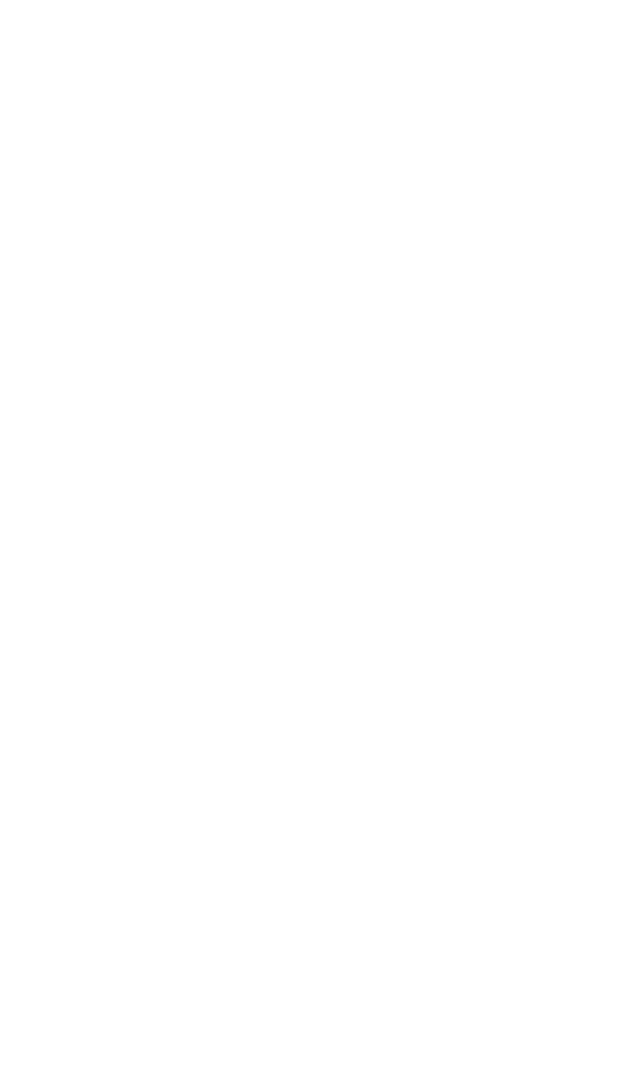
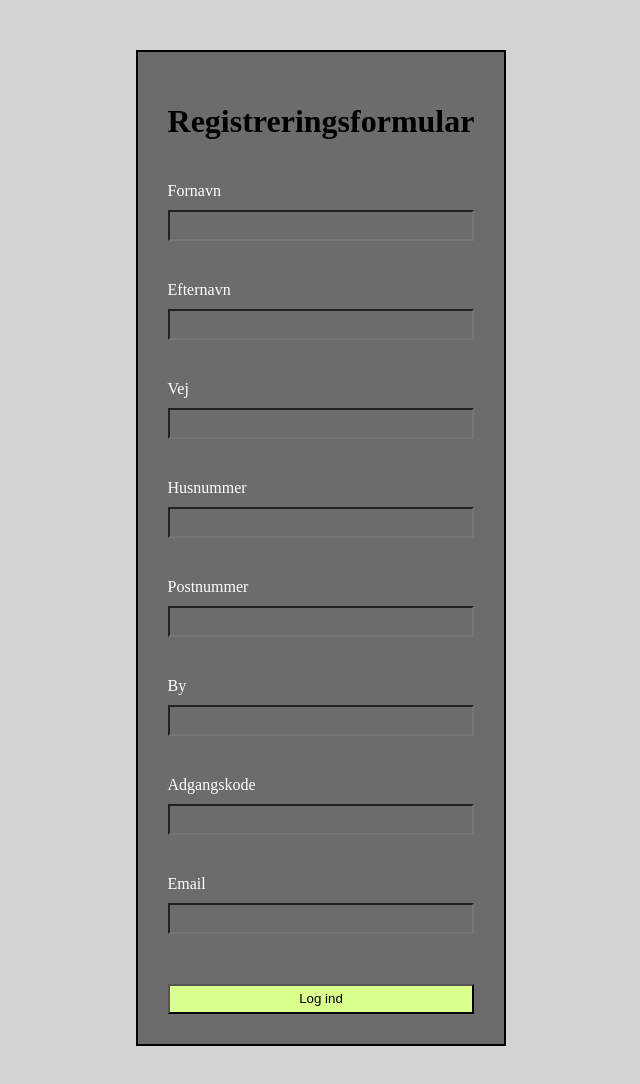
Before and after one commit to RonFrontWeb/Register-form-validation, a plain HTML site: page index.html in a window 1280 px wide. Shown: the whole page, without its empty margins (319-959 px from the left). Before the commit the page ends 800 px from the top, so only its background shows below. Drawn offline with Linux system fonts and the light colour scheme.

Commit message:
First vs

```diff
--- a/css/layout.css
+++ b/css/layout.css
@@ -0,0 +1,44 @@
+body {
+    background-color: lightgray;
+}
+
+.form__container {
+    display: flex;
+    justify-content: center;
+    align-content: center;
+    margin: 50px 0 50px 0;
+}
+
+form {
+    display: flex;
+    flex-direction: column;
+    border: 2px solid black;
+    background-color: rgb(108, 108, 108);
+    padding: 30px;
+}
+
+.inputGroup {
+    display: flex;
+    flex-direction: column;
+}
+
+.statusMessage {
+    height: 20px;
+}
+
+label {
+    color: white;
+    margin: 20px 0 0 0;
+}
+
+input {
+    background-color: rgb(108, 108, 108);
+    height: 25px;
+    margin: 10px 0 0 0;
+}
+
+button {
+    margin-top: 30px;
+    height: 30px;
+    background-color: rgb(217, 255, 140);
+}
--- a/index.html
+++ b/index.html
@@ -1,14 +1,71 @@
 <!DOCTYPE html>
 <html lang="da">
+
 <head>
     <meta charset="UTF-8">
     <meta name="viewport" content="width=device-width, initial-scale=1.0">
     <meta http-equiv="X-UA-Compatible" content="ie=edge">
     <link rel="stylesheet" href="css/layout.css">
-    <title>Document</title>
+    <title>Register-form-validation</title>
 </head>
+
 <body>
+    <div class="form__container">
+        <form>
+            <h1>Registreringsformular</h1>
+            <div class="inputGroup">
+                <label for="firstname">Fornavn</label>
+                <input type="text" name="firstname " id="firstname">
+                <span class="statusMessage firstname"></span>
+            </div>
+            <div class="inputGroup">
+                <label for="surname">Efternavn</label>
+                <input type="text" name="surname" id="surname">
+                <span class="statusMessage surname"></span>
+            </div>
 
-    <script src="js/script.js"></script>
+
+            <div class=" adress ">
+                <div class="inputGroup ">
+                    <label for="road ">Vej</label>
+                    <input type="text " name="road " id="road ">
+                    <span class="statusMessage road "></span>
+                </div>
+                <div class="inputGroup ">
+                    <label for="housenumber ">Husnummer</label>
+                    <input type="text " name="housenumber " id="housenumber ">
+                    <span class="statusMessage housenumber "></span>
+                </div>
+                <div class="inputGroup ">
+                    <label for="postcode ">Postnummer</label>
+                    <input type="text " name="postcode " id="postcode ">
+                    <span class="statusMessage postcode "></span>
+                </div>
+                <div class="inputGroup ">
+                    <label for="city ">By</label>
+                    <input type="text " name="city " id="city ">
+                    <span class="statusMessage city "></span>
+                </div>
+            </div>
+
+
+            <div class="inputGroup ">
+                <label for="password ">Adgangskode</label>
+                <input type="password " name="password " id="password ">
+                <span class="statusMessage password "></span>
+            </div>
+            <div class="inputGroup ">
+                <label for="email ">Email</label>
+                <input type="email " name="email " id="email ">
+                <span class="statusMessage email"></span>
+            </div>
+            <button type="submit ">Log ind</button>
+        </form>
+
+    </div>
+
+
+    <script src="js/script.js "></script>
 </body>
+
 </html>
--- a/js/script.js
+++ b/js/script.js
@@ -0,0 +1,39 @@
+let form = document.getElementsByTagName("form")[0];
+let inputGroupElements = document.querySelectorAll(".inputGroup");
+
+
+
+form.addEventListener("submit", function(event) {
+    event.preventDefault();
+
+    let status = true;
+
+    inputGroupElements.forEach(inputGroupElement => {
+        let input = inputGroupElement.querySelector("input")
+        let span = inputGroupElement.querySelector(".statusMessage")
+
+        if (validate(input, span) == false) {
+            status = false;
+        }
+    });
+
+    if (status == false) {
+
+        return
+    }
+    console.log("done done")
+    form.reset();
+})
+
+
+
+
+function validate(input, span) {
+    if (input.value == "") {
+        span.innerText = "Udfyld venligst"
+        return false;
+
+    }
+    return true;
+
+}
```
